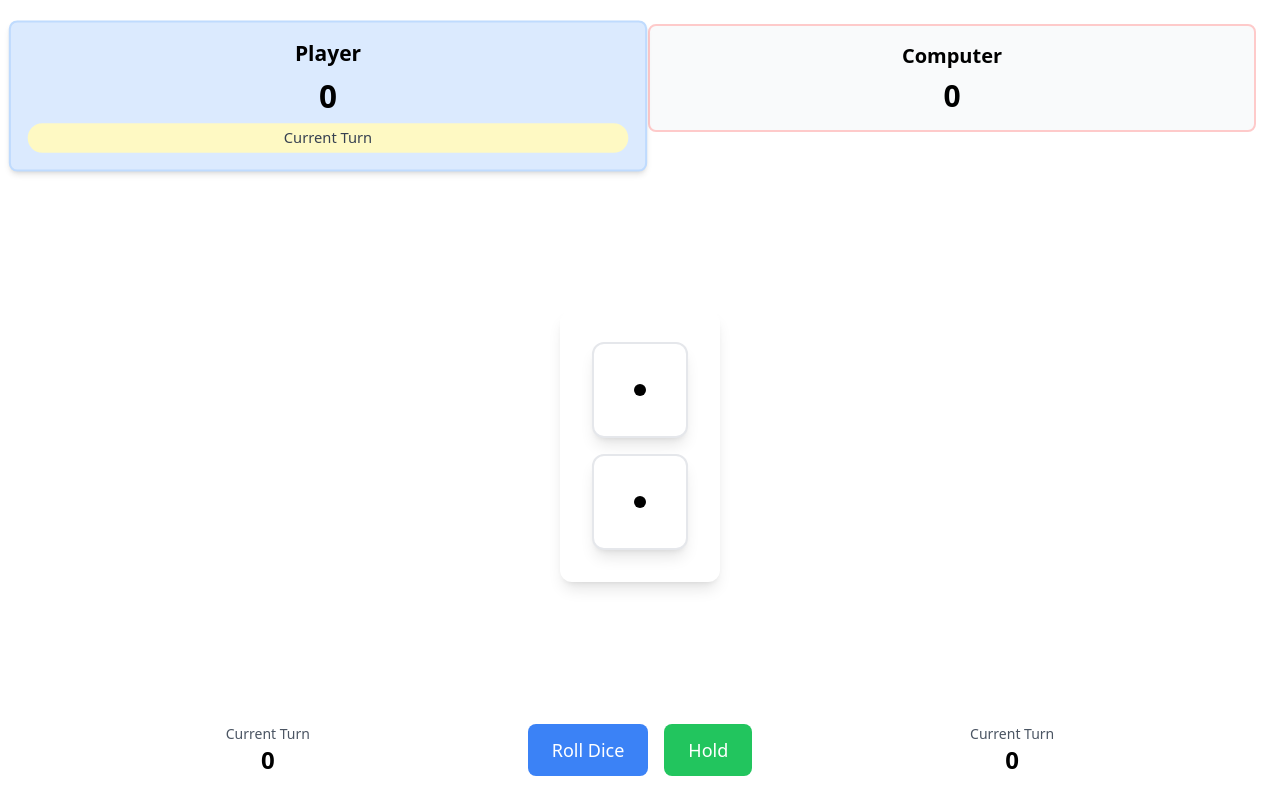
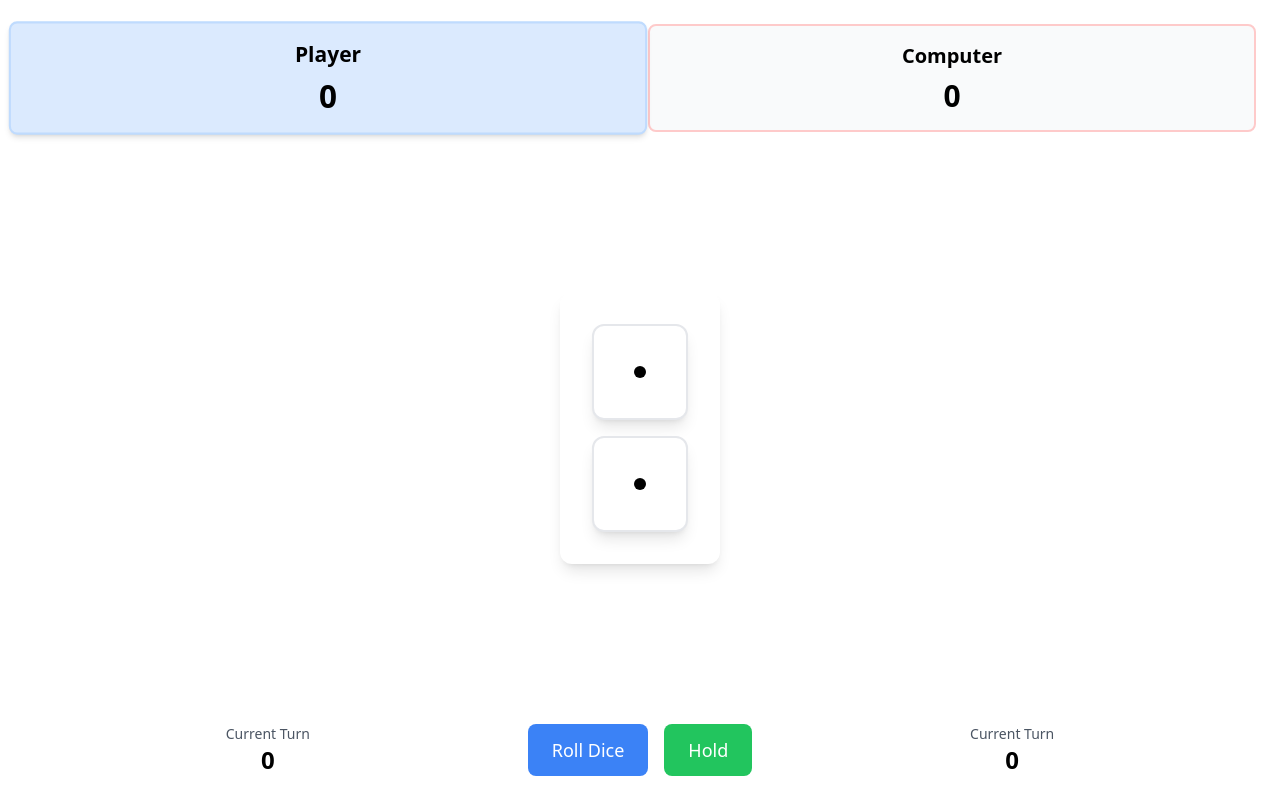
Before and after one commit to mmorris515/pig-game-new, a React (Vite) app: page / in a window 1280 px wide. Built offline with nearby package versions, Linux system fonts and the light colour scheme; a web font is replaced by a local one.

Commit message:
Remove current turn formatting

```diff
--- a/src/components/PlayerScore/PlayerScore.tsx
+++ b/src/components/PlayerScore/PlayerScore.tsx
@@ -24,11 +24,6 @@ const PlayerScore: React.FC<PlayerScoreProps> = ({
       >
         <h2 className="text-xl font-bold mb-2">{player.name}</h2>
         <div className="text-3xl font-bold">{player.totalScore}</div>
-        {isActive && (
-          <div className="mt-2 px-3 py-1 bg-yellow-100 rounded-full text-sm text-gray-700">
-            Current Turn
-          </div>
-        )}
       </div>
     );
   }
```
